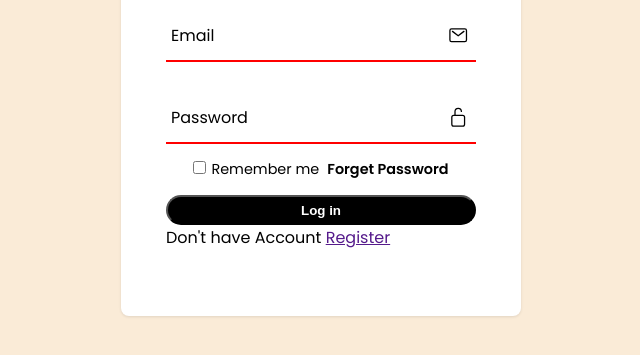
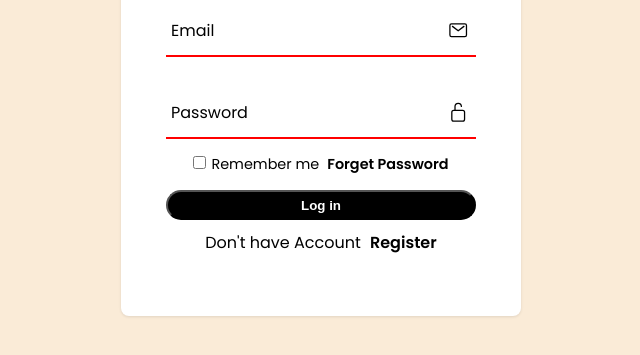
Before and after one commit to naiemislam110133/animated-login-from1, a plain HTML site: page index.html in a window 1280 px wide. Shown: the part 309-664 px from the top of the page, without its empty margins (319-959 px from the left). Drawn offline with nearby package versions, Linux system fonts and the light colour scheme.

Commit message:
End of project

```diff
--- a/style.css
+++ b/style.css
@@ -112,4 +112,22 @@ button{
     color: #fff;
     font-weight: 600;
     border-radius: 40px;
+    margin-bottom: 10px;
 }
+
+.register{
+    display: flex;
+    justify-content: center;
+}
+
+.register a{
+    font-weight: 600;
+    text-decoration: none;
+    color: black;
+    margin-left: 5px ;
+}
+
+.register a:hover{
+    text-decoration: underline;
+    color: blue;
+}
```
